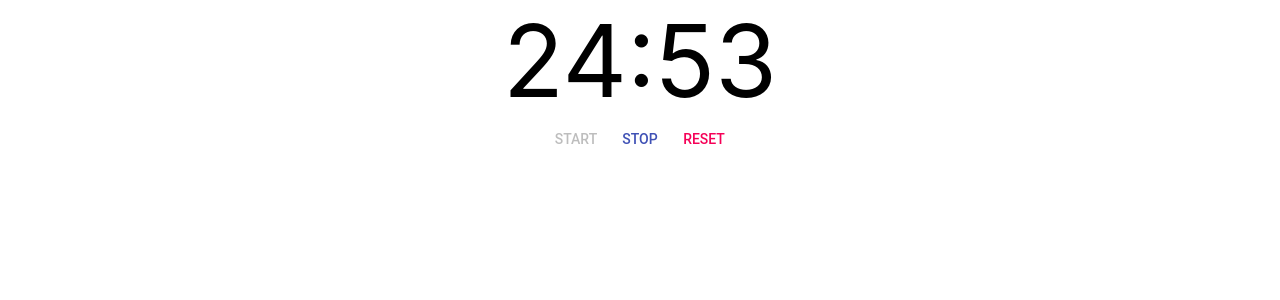
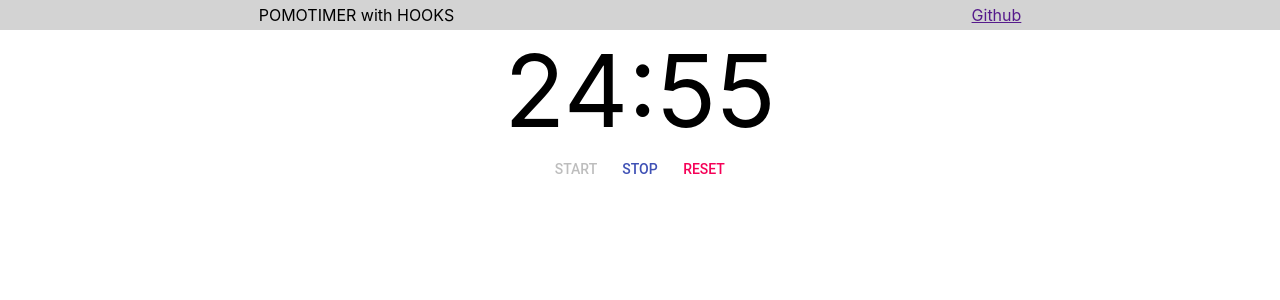
Before and after one commit to snamiki1212/example-react-basic-hooks, a React (Create React App) app: page / in a window 1280 px wide. Shown: the top 300 px of the page. Built offline with nearby package versions, Linux system fonts and the light colour scheme.

Commit message:
Add header

```diff
--- a/src/App.tsx
+++ b/src/App.tsx
@@ -1,10 +1,12 @@
 import React from 'react';
 import './App.css';
+import Header from './containers/Header';
 import CountdownContainer from './containers/Countdown';
 
 const App: React.FC = () => {
   return (
     <div className="App">
+      <Header />
       <CountdownContainer />
     </div>
   );
--- /dev/null
+++ b/src/consists/index.tsx
@@ -0,0 +1,3 @@
+export const APP_NAME: string = 'POMOTIMER with HOOKS';
+export const REPOSITORY_URL: string = '';
+export const PRIMARY_COLOR: string = 'lightgray';
--- /dev/null
+++ b/src/containers/Header.tsx
@@ -0,0 +1,21 @@
+import React, {FC} from 'react';
+import {APP_NAME, REPOSITORY_URL, PRIMARY_COLOR} from '../consists';
+
+const Header: FC = (): any => {
+  return (
+    <div
+      style={{
+        backgroundColor: PRIMARY_COLOR,
+        height: '30px',
+        display: 'flex',
+        justifyContent: 'space-around',
+        alignItems: 'center',
+      }}
+    >
+      <span>{APP_NAME}</span>
+      <a href={REPOSITORY_URL}>Github</a>
+    </div>
+  );
+};
+
+export default Header;
```
